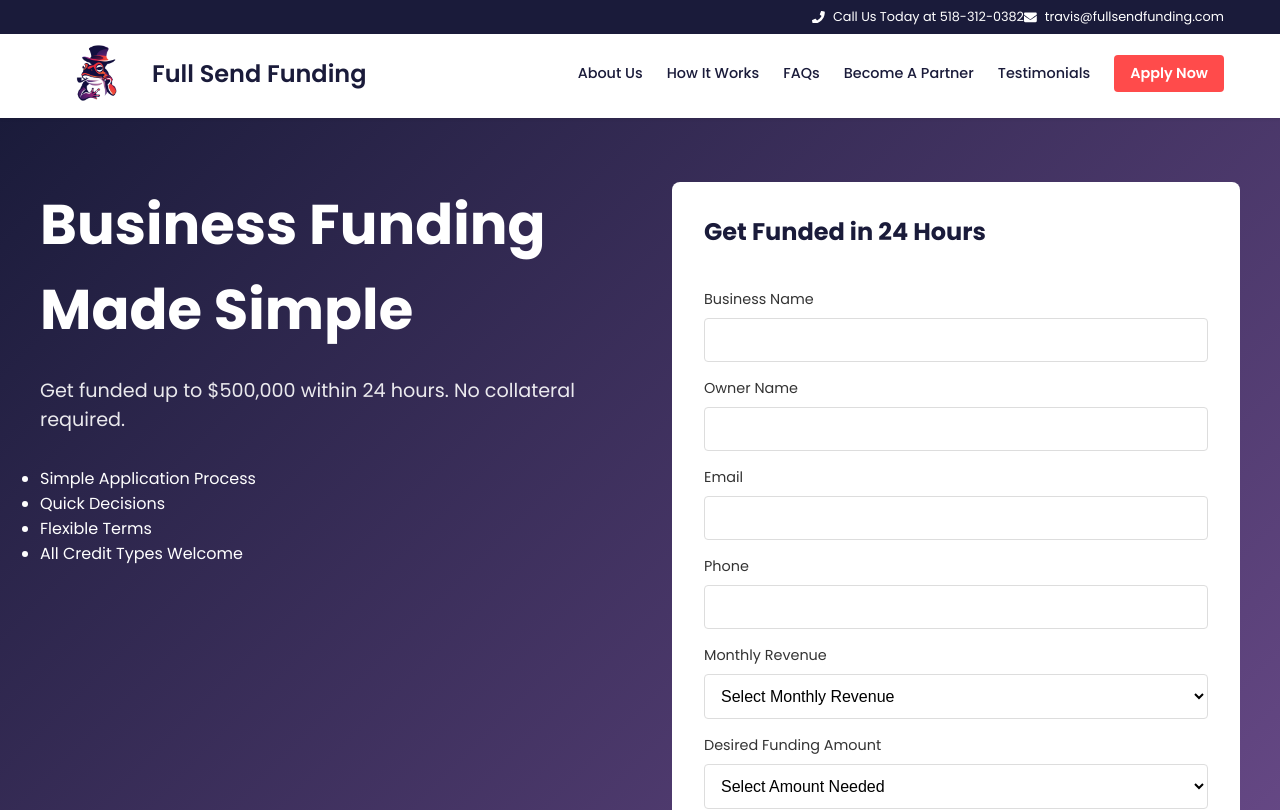
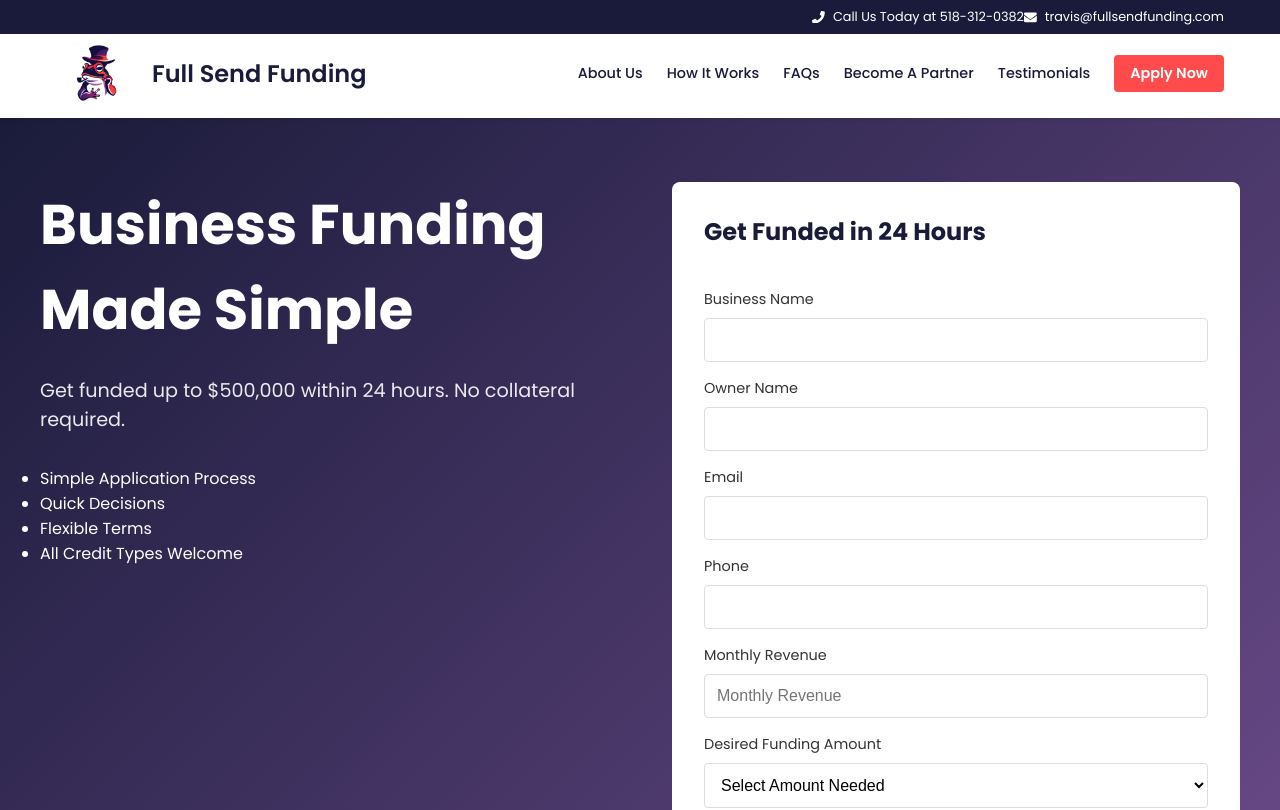
Before and after one commit to TravisYule/fullsendfunding, a React (Create React App) app: page / in a window 1280 px wide. Shown: the top 810 px of the page. Built offline with nearby package versions, Linux system fonts and the light colour scheme.

Commit message:
Add currency formatting and form data persistence between calculator and applications

```diff
--- a/src/components/ApplicationForm/ApplicationForm.jsx
+++ b/src/components/ApplicationForm/ApplicationForm.jsx
@@ -2,6 +2,7 @@ import React, { useState } from 'react';
 import styled from 'styled-components';
 import { motion } from 'framer-motion';
 import { FaCloudUploadAlt } from 'react-icons/fa';
+import { formatCurrency, parseCurrency } from '../../utils/formatters';
 
 const Section = styled.section`
   padding: 5rem 2rem;
@@ -173,18 +174,20 @@ const RequiredNote = styled.p`
 `;
 
 const ApplicationForm = () => {
-  const [formData, setFormData] = useState({
-    businessName: '',
-    ownerName: '',
-    dateOfBirth: '',
-    socialSecurityNumber: '',
-    email: '',
-    phone: '',
-    monthlyRevenue: '',
-    fundingAmount: '',
-    industry: '',
-    timeInBusiness: '',
-    ein: ''
+  const [formData, setFormData] = useState(() => {
+    // Try to get stored data
+    const storedData = localStorage.getItem('applicationData');
+    if (storedData) {
+      const parsedData = JSON.parse(storedData);
+      // Clear stored data after retrieving
+      localStorage.removeItem('applicationData');
+      return {
+        ...initialFormState,
+        ...parsedData,
+        monthlyRevenue: formatCurrency(parsedData.monthlyRevenue)
+      };
+    }
+    return initialFormState;
   });
 
   const [files, setFiles] = useState([]);
@@ -213,6 +216,14 @@ const ApplicationForm = () => {
 
   const removeFile = (fileName) => {
     setFiles(prev => prev.filter(file => file.name !== fileName));
+  };
+
+  const handleMonthlyRevenueChange = (e) => {
+    const formatted = formatCurrency(e.target.value);
+    setFormData({
+      ...formData,
+      monthlyRevenue: formatted
+    });
   };
 
   return (
@@ -301,19 +312,14 @@ const ApplicationForm = () => {
 
           <FormGroup>
             <Label htmlFor="monthlyRevenue">Monthly Revenue</Label>
-            <Select
-              id="monthlyRevenue"
+            <Input
+              type="text"
               name="monthlyRevenue"
+              placeholder="Monthly Revenue"
               value={formData.monthlyRevenue}
-              onChange={handleChange}
+              onChange={handleMonthlyRevenueChange}
               required
-            >
-              <option value="">Select Monthly Revenue</option>
-              <option value="10000-25000">$10,000 - $25,000</option>
-              <option value="25000-50000">$25,000 - $50,000</option>
-              <option value="50000-100000">$50,000 - $100,000</option>
-              <option value="100000+">$100,000+</option>
-            </Select>
+            />
           </FormGroup>
 
           <FormGroup>
--- a/src/components/ApplicationForm/QuickApplicationForm.jsx
+++ b/src/components/ApplicationForm/QuickApplicationForm.jsx
@@ -1,6 +1,8 @@
 import React, { useState } from 'react';
 import styled from 'styled-components';
 import { motion } from 'framer-motion';
+import { formatCurrency, parseCurrency } from '../../utils/formatters';
+import { useNavigate } from 'react-router-dom';
 
 const Form = styled.form`
   display: flex;
@@ -76,6 +78,7 @@ const SubmitButton = styled(motion.button)`
 `;
 
 const QuickApplicationForm = () => {
+  const navigate = useNavigate();
   const [formData, setFormData] = useState({
     businessName: '',
     ownerName: '',
@@ -93,11 +96,23 @@ const QuickApplicationForm = () => {
     });
   };
 
-  const handleSubmit = async (e) => {
+  const handleMonthlyRevenueChange = (e) => {
+    const formatted = formatCurrency(e.target.value);
+    setFormData({
+      ...formData,
+      monthlyRevenue: formatted
+    });
+  };
+
+  const handleSubmit = (e) => {
     e.preventDefault();
-    // Here you would typically send the data to your backend
-    console.log('Form submitted:', formData);
-    // TODO: Add API call to your backend
+    // Store form data in localStorage
+    localStorage.setItem('applicationData', JSON.stringify({
+      ...formData,
+      monthlyRevenue: parseCurrency(formData.monthlyRevenue)
+    }));
+    // Navigate to full application
+    navigate('/apply');
   };
 
   return (
@@ -154,19 +169,13 @@ const QuickApplicationForm = () => {
 
       <InputGroup>
         <Label htmlFor="monthlyRevenue">Monthly Revenue</Label>
-        <Select
-          id="monthlyRevenue"
-          name="monthlyRevenue"
+        <Input
+          type="text"
+          placeholder="Monthly Revenue"
           value={formData.monthlyRevenue}
-          onChange={handleChange}
+          onChange={handleMonthlyRevenueChange}
           required
-        >
-          <option value="">Select Monthly Revenue</option>
-          <option value="10000-25000">$10,000 - $25,000</option>
-          <option value="25000-50000">$25,000 - $50,000</option>
-          <option value="50000-100000">$50,000 - $100,000</option>
-          <option value="100000+">$100,000+</option>
-        </Select>
+        />
       </InputGroup>
 
       <InputGroup>
--- a/src/components/Calculator/FundingCalculator.jsx
+++ b/src/components/Calculator/FundingCalculator.jsx
@@ -2,6 +2,8 @@ import React, { useState } from 'react';
 import styled from 'styled-components';
 import { motion, AnimatePresence } from 'framer-motion';
 import { FaDollarSign, FaArrowRight, FaArrowLeft, FaCheck } from 'react-icons/fa';
+import { useNavigate } from 'react-router-dom';
+import { formatCurrency, parseCurrency } from '../../utils/formatters';
 
 const CalculatorContainer = styled.div`
   background: ${props => props.theme.colors.lightGray};
@@ -181,6 +183,7 @@ const NavigationButton = styled(motion.button)`
 `;
 
 const FundingCalculator = () => {
+  const navigate = useNavigate();
   const [step, setStep] = useState(1);
   const [formData, setFormData] = useState({
     businessType: '',
@@ -244,6 +247,26 @@ const FundingCalculator = () => {
     nextStep();
   };
 
+  const handleMonthlyRevenueChange = (e) => {
+    const formatted = formatCurrency(e.target.value);
+    setFormData({
+      ...formData,
+      monthlyRevenue: formatted
+    });
+  };
+
+  const handleFinalSubmit = (e) => {
+    e.preventDefault();
+    // Store calculator data in localStorage
+    localStorage.setItem('applicationData', JSON.stringify({
+      ...formData,
+      monthlyRevenue: parseCurrency(formData.monthlyRevenue),
+      estimatedAmount: estimatedAmount
+    }));
+    // Navigate to full application
+    navigate('/apply');
+  };
+
   const renderStep = () => {
     switch(step) {
       case 1:
@@ -288,13 +311,7 @@ const FundingCalculator = () => {
                 name="monthlyRevenue"
                 placeholder="Enter average monthly revenue"
                 value={formData.monthlyRevenue}
-                onChange={(e) => {
-                  const value = e.target.value.replace(/\D/g, '');
-                  setFormData({
-                    ...formData,
-                    monthlyRevenue: value
-                  });
-                }}
+                onChange={handleMonthlyRevenueChange}
                 required
               />
             </InputGroup>
--- /dev/null
+++ b/src/utils/formatters.js
@@ -0,0 +1,16 @@
+export const formatCurrency = (value) => {
+  // Remove non-digits
+  const digits = value.replace(/\D/g, '');
+  // Format as currency
+  return new Intl.NumberFormat('en-US', {
+    style: 'currency',
+    currency: 'USD',
+    minimumFractionDigits: 0,
+    maximumFractionDigits: 0,
+  }).format(digits || 0);
+};
+
+// Convert formatted string back to number
+export const parseCurrency = (value) => {
+  return value.replace(/[^0-9.-]+/g, '');
+};
```
